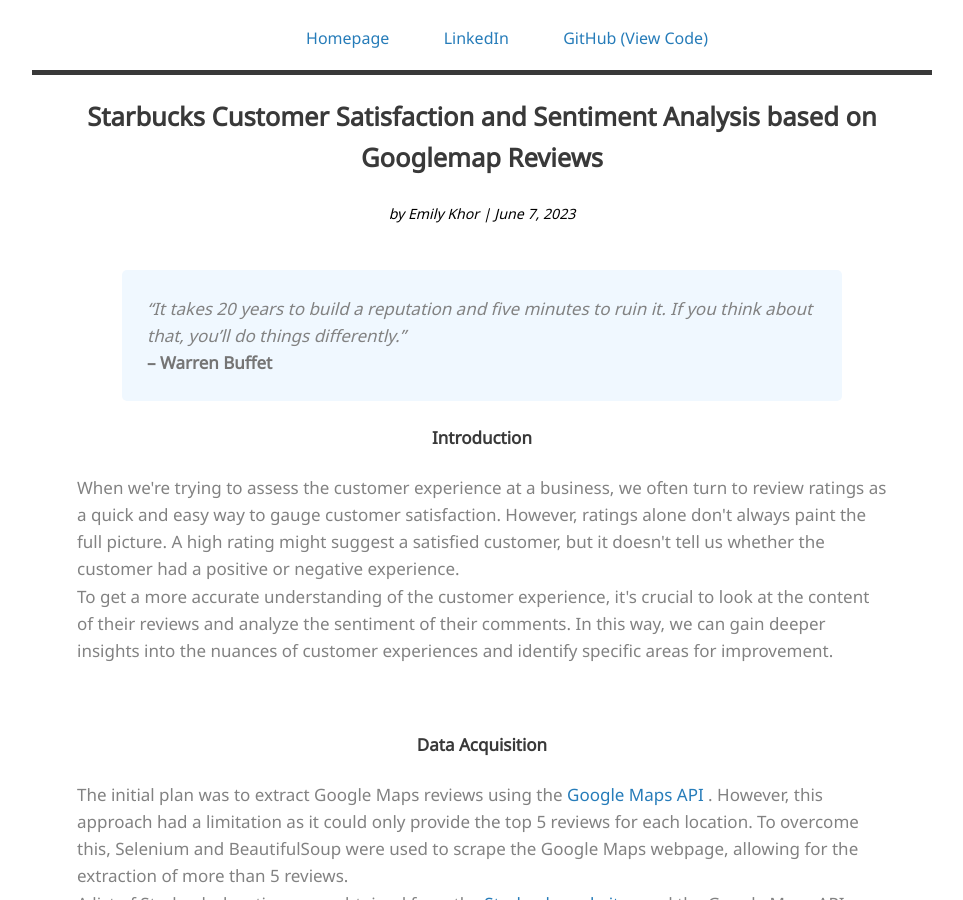
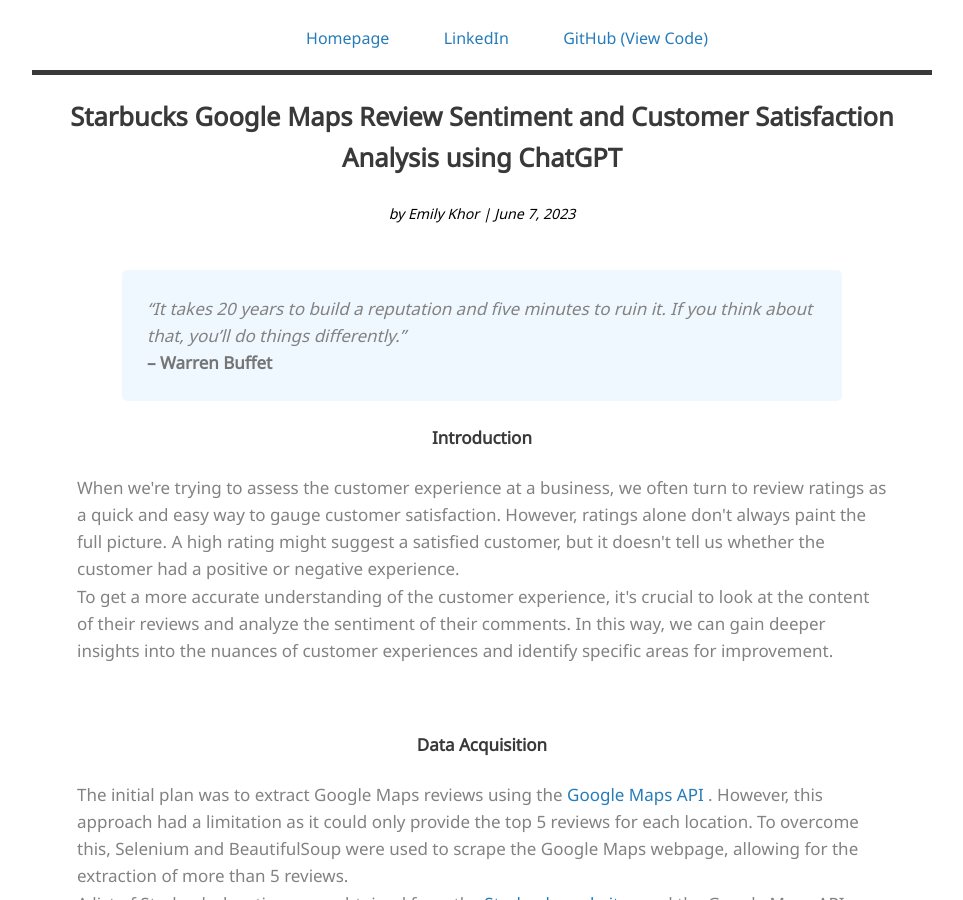
Before and after one commit to MK-ek11/emilyportfolio, a Jekyll site: the page pages/projectpage2.html, which Jekyll copies as it is, in a window 1280 px wide and 900 px high. Shown: the whole window, without its empty margins (158-1121 px from the left). Built offline with Jekyll 4.4.1, drawn with Linux system fonts in a browser that asks for light colours.

Commit message:
Update projectpage2.html

```diff
--- a/pages/projectpage2.html
+++ b/pages/projectpage2.html
@@ -2,7 +2,7 @@
 <html>
  <head>
    <link rel="stylesheet" type="text/css" href="mainX.css" />
-   <title>Starbucks Customer Satisfaction and Sentiment Analysis based on Googlemap Reviews</title>
+   <title>Starbucks Google Maps Review Sentiment and Customer Satisfaction Analysis using ChatGPT</title>
    <style>
     /*hover feature and link for text in footer*/
     .textfooterlink:hover {
@@ -31,7 +31,7 @@
         <a class=textfooterlink id = headercontentindex href="https://github.com/MK-ek11/sentiment_analysis_googlemap_reviews_with_chatgptmodel">GitHub (View Code)</a>
       </div>
     </header>
-    <h2 id = subhead >Starbucks Customer Satisfaction and Sentiment Analysis based on Googlemap Reviews</h2>
+    <h2 id = subhead >Starbucks Google Maps Review Sentiment and Customer Satisfaction Analysis using ChatGPT</h2>
     <div style="text-align:center">
       <small><i>by Emily Khor | June 7, 2023</i></small>
     </div>
```
